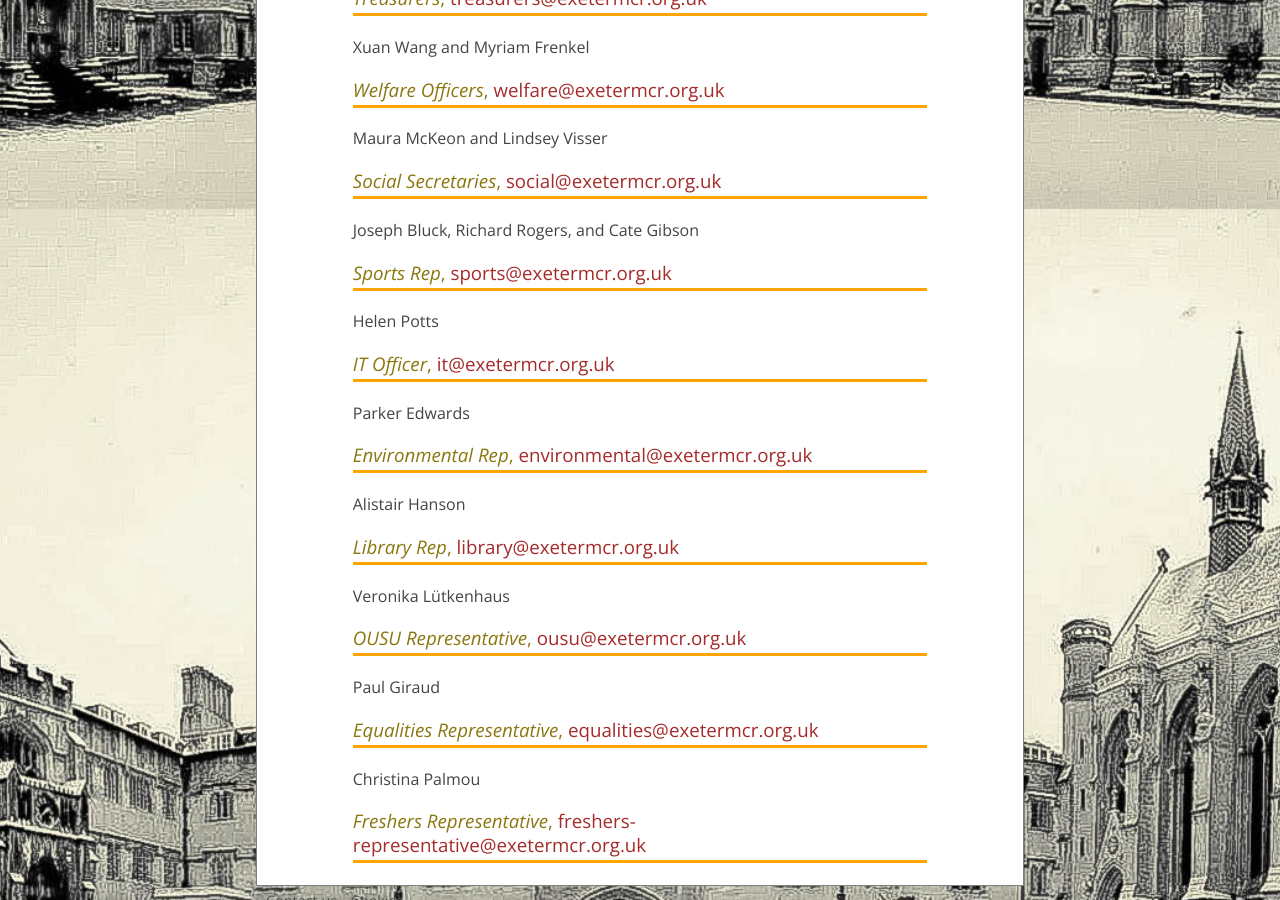
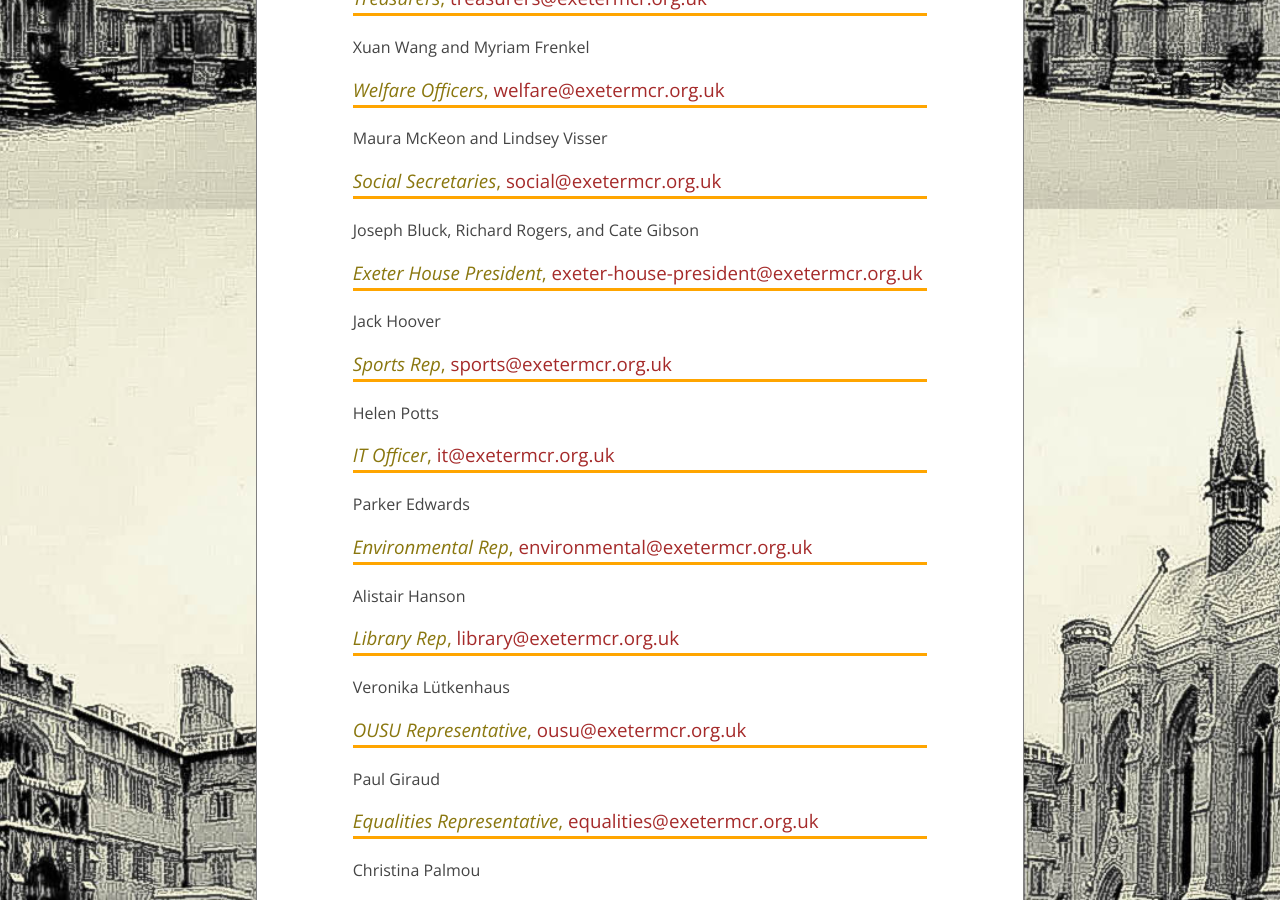
Before and after one commit to exetermcr/exetermcr.github.io, a Jekyll site: the page built from committee.markdown, in a window 1280 px wide and 900 px high, scrolled down 691 px. Built offline with Jekyll 4.4.1, drawn with Linux system fonts in a browser that asks for light colours.

Commit message:
Update committee.markdown

```diff
--- a/committee.markdown
+++ b/committee.markdown
@@ -21,6 +21,10 @@ Maura McKeon and Lindsey Visser
 ### *Social Secretaries*, <mailto:social@exetermcr.org.uk>
 
 Joseph Bluck, Richard Rogers, and Cate Gibson
+
+### *Exeter House President*, <mailto:exeter-house-president@exetermcr.org.uk>
+
+Jack Hoover
 
 ### *Sports Rep*, <mailto:sports@exetermcr.org.uk>
 
```
